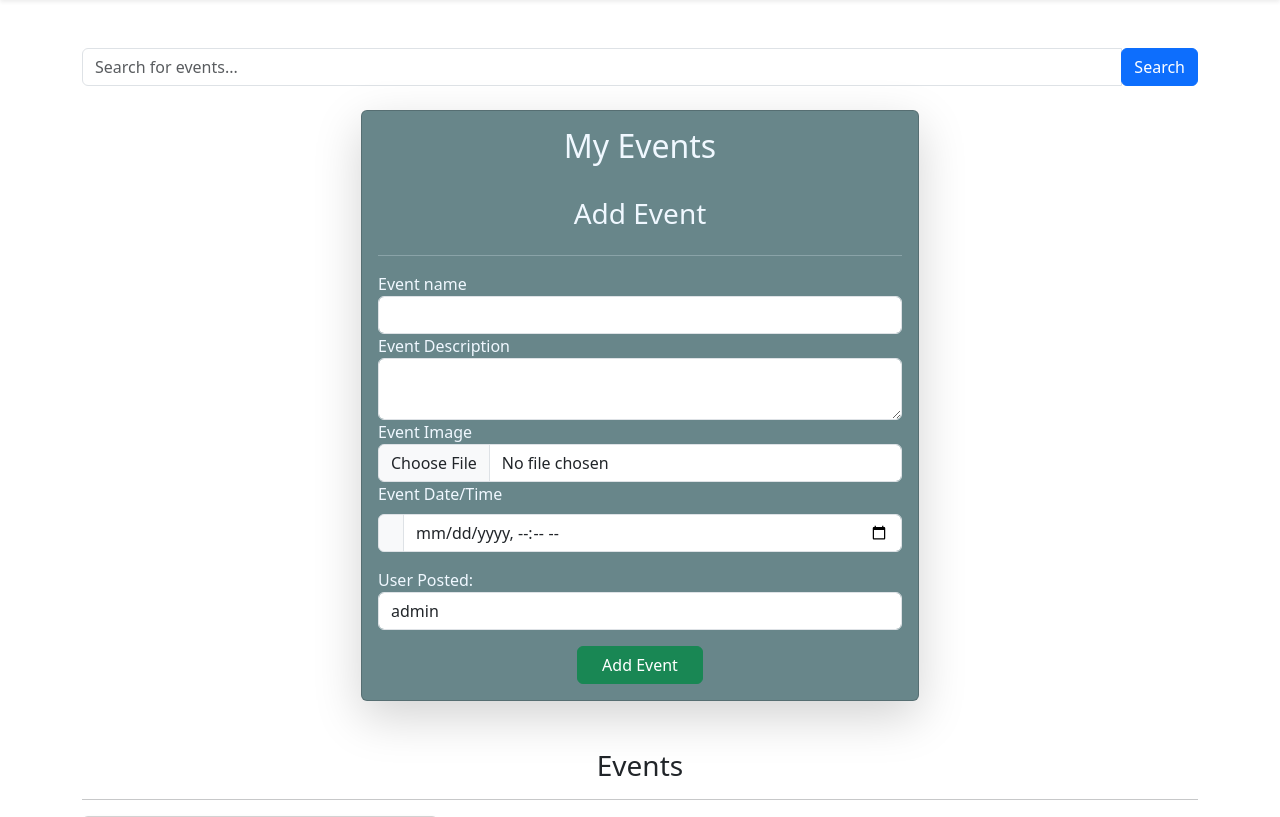
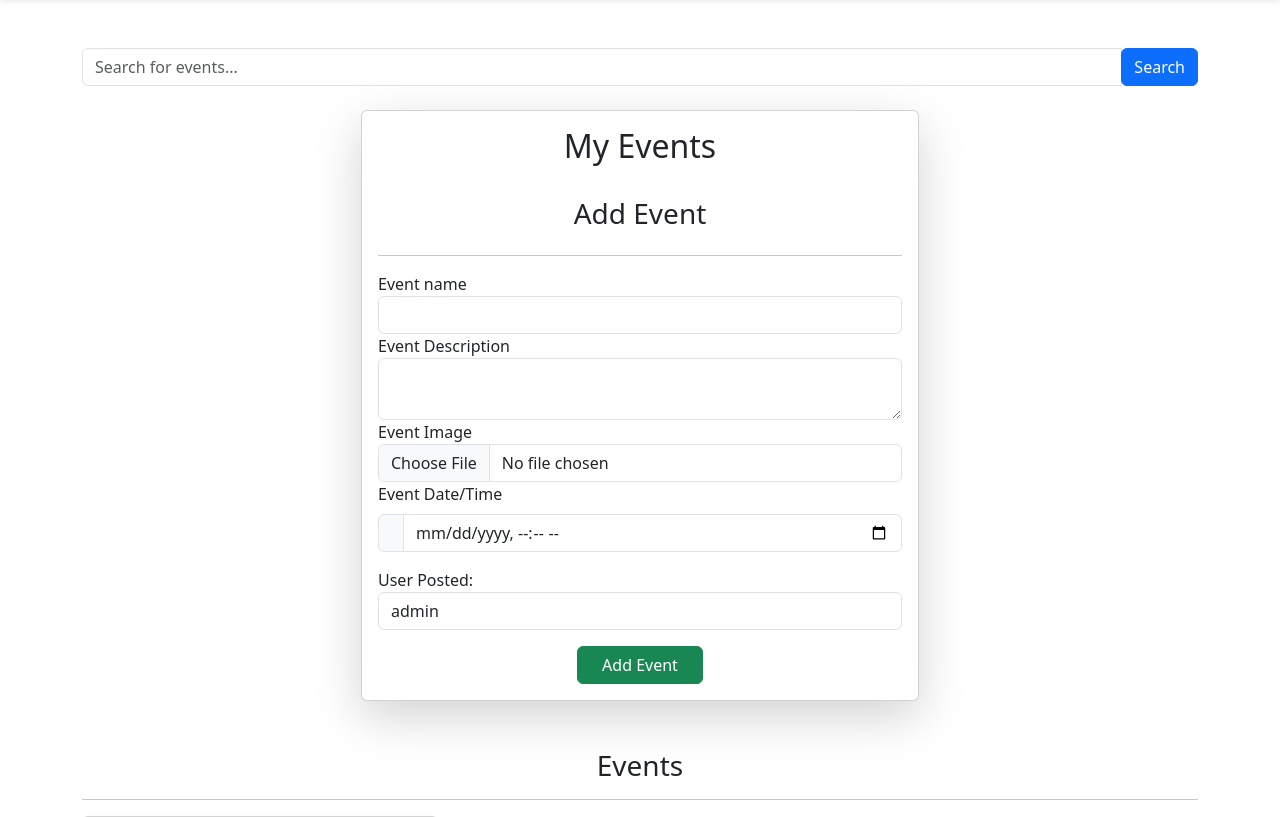
Before and after one commit to Kairyu32/Event-Manager, a Django app: page / in a window 1280 px wide. Shown: the part 56-873 px from the top of the page. Run offline with Django 5.2, Linux system fonts and the light colour scheme; a user stored in the database is signed in; data comes from the database, SQL or seed files in the repository.

Commit message:
Changed default colours

```diff
--- a/main/eventmanager/templates/event/events.html
+++ b/main/eventmanager/templates/event/events.html
@@ -17,7 +17,7 @@
 
      <!-- Add Event Form -->
     {% if request.user.is_authenticated %}
-        <form class="col-6 mx-auto card p-3 shadow-lg" method="post" enctype="multipart/form-data" style="background-color: rgb(104, 134, 138); color:aliceblue">
+        <form class="col-6 mx-auto card p-3 shadow-lg" method="post" enctype="multipart/form-data">
             {% csrf_token %}
             {% if errors %}
                 <div class="alert alert-danger">
```
